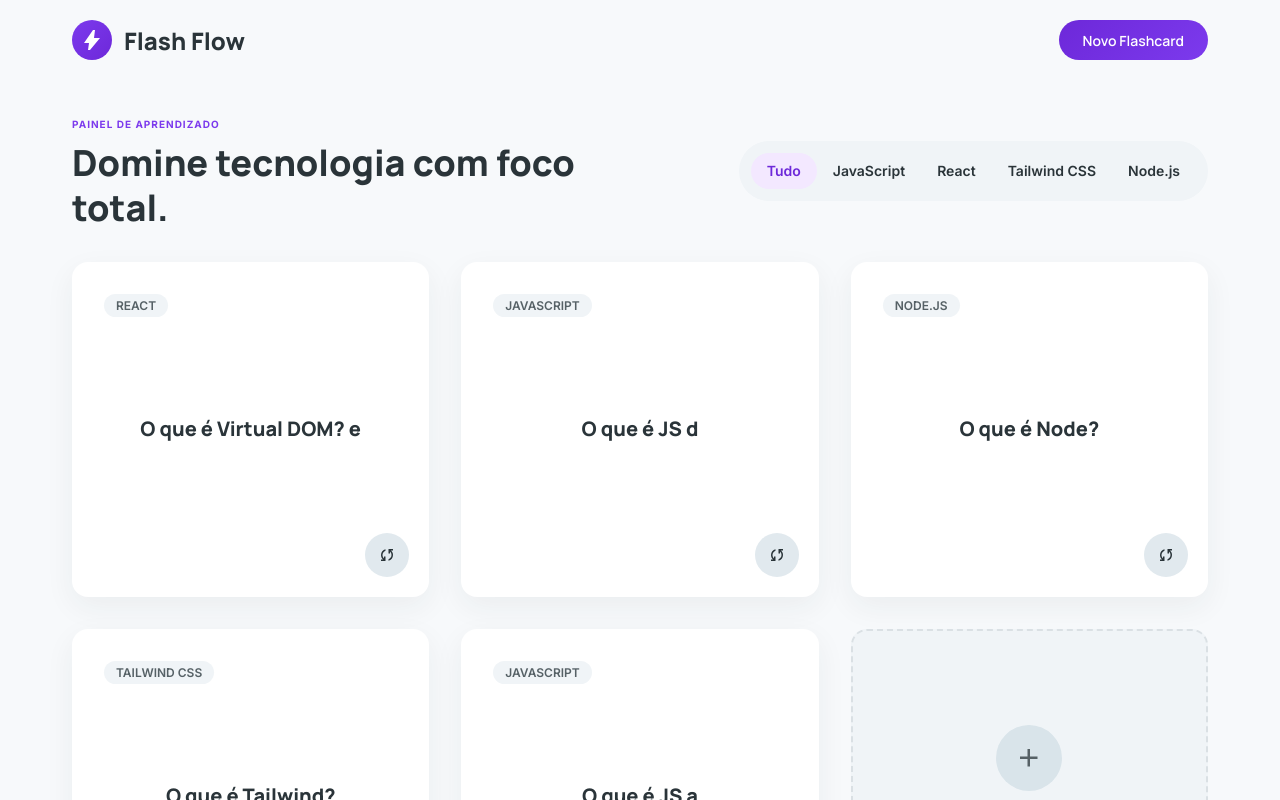
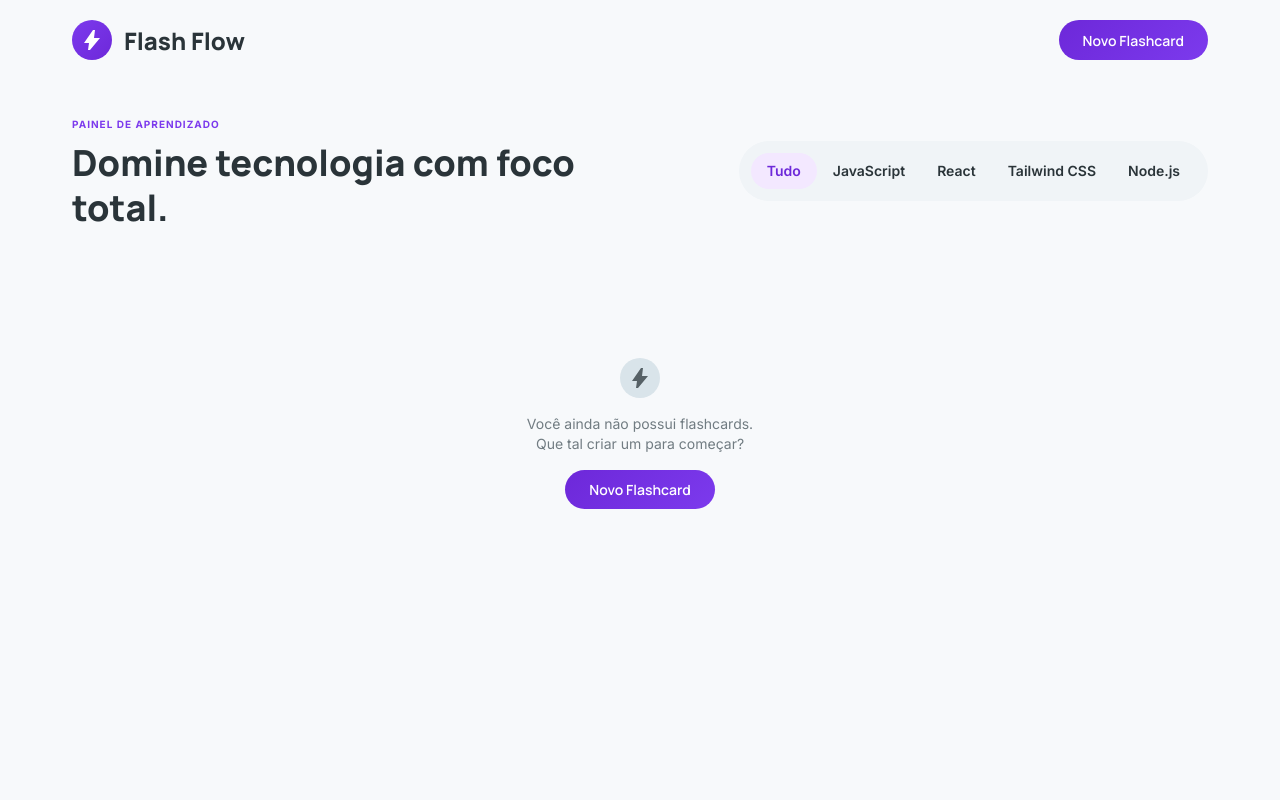
Before and after one commit to petersonmunuera/flash-flow, a React (Vite) app: page / in a window 1280 px wide. Shown: the top 800 px of the page. Built offline with nearby package versions, Linux system fonts and the light colour scheme.

Commit message:
feat: flashcard context

```diff
--- a/package.json
+++ b/package.json
@@ -11,7 +11,8 @@
   },
   "dependencies": {
     "react": "^19.2.7",
-    "react-dom": "^19.2.7"
+    "react-dom": "^19.2.7",
+    "uuid": "^14.0.1"
   },
   "devDependencies": {
     "@eslint/js": "^10.0.1",
--- a/src/App.tsx
+++ b/src/App.tsx
@@ -2,12 +2,13 @@ import { Header } from './components/Header'
 import { FilterSection } from './components/FilterSection'
 import { CardsSection } from './components/CardsSection'
 import { FilterProvider } from './contexts/filter-context'
+import { FlashcardProvider } from './contexts/flashcard-context'
 
 import './global.css'
 
 function App() {
   return (
-    <>
+    <FlashcardProvider>
       <Header />
       <main>
         <FilterProvider>
@@ -15,7 +16,7 @@ function App() {
           <CardsSection />
         </FilterProvider>
       </main>
-    </>
+    </FlashcardProvider>
   )
 }
 
--- a/src/components/AddNewFlashcard/index.tsx
+++ b/src/components/AddNewFlashcard/index.tsx
@@ -1,10 +1,22 @@
 import plusIcon from '../../assets/plus.svg'
+import { useFlashcards } from '../../hooks/useFlashcards'
+import type { FlashcardType } from '../../types/flashcard'
+import { v1 as uuid } from 'uuid'
 
 import style from './style.module.css'
 
 export function AddNewFlashcard() {
+  const { addFlashcard } = useFlashcards()
+
+  const newFlashcard: FlashcardType = {
+    id: uuid(),
+    question: 'new flashcard',
+    answer: 'answer new flashcard',
+    category: 'React'
+  }
+
   return (
-    <button className={style.container}>
+    <button className={style.container} onClick={() => addFlashcard(newFlashcard)}>
       <div className={style.plus}>
         <img src={plusIcon} alt="Adicionar" />
       </div>
--- a/src/components/CardsSection/index.tsx
+++ b/src/components/CardsSection/index.tsx
@@ -3,22 +3,23 @@ import { Flashcard } from '../Flashcard'
 import { AddNewFlashcard } from '../AddNewFlashcard'
 import { useFilter } from '../../hooks/useFilter'
 
-import { cards } from './mock'
-
 import emptyImg from '../../assets/empty.svg'
 import style from './style.module.css'
+import { useFlashcards } from '../../hooks/useFlashcards'
 
 export function CardsSection() {
   const { activeFilter } = useFilter()
-  const hasSomeCard = Boolean(cards.length)
+  const { flashcards } = useFlashcards()
+
+  const hasSomeCard = Boolean(flashcards.length)
   const filteredCards = activeFilter === 'Tudo'
-    ? cards
-    : cards.filter(card => card.category === activeFilter)
+    ? flashcards
+    : flashcards.filter(card => card.category === activeFilter)
 
   return hasSomeCard ? (
     <section className={style.gridContainer}>
       {filteredCards.map(card => (
-        <Flashcard key={card.question} card={card} />
+        <Flashcard key={card.id} card={card} />
       ))}
       <AddNewFlashcard />
     </section>
--- a/src/components/CardsSection/mock.ts
+++ /dev/null
@@ -1,31 +0,0 @@
-import type { FlashcardType } from "../../types/flashcard";
-
-export const cards: FlashcardType[] = [
-  {
-    category: "React",
-    question: "O que é Virtual DOM? e",
-    answer: "Virtual DOM é uma representação em memória do DOM real. Ele permite que bibliotecas como o React comparem mudanças de forma eficiente e atualizem apenas os elementos necessários na interface, melhorando a performance."
-  },
-  {
-    category: "JavaScript",
-    question: "O que é JS d",
-    answer: "Ele permite que bibliotecas como o React comparem mudanças de forma eficiente e atualizem apenas os elementos necessários na interface, melhorando a performance."
-  },
-  {
-    category: "Node.js",
-    question: "O que é Node?",
-    answer: "Virtual DOM é uma representação em memória do DOM real. Ele permite que bibliotecas como o React comparem mudanças de forma eficiente e atualizem apenas os elementos necessários na interface, melhorando a performance."
-  },
-  {
-    category: "Tailwind CSS",
-    question: "O que é Tailwind?",
-    answer: "Virtual DOM é uma representação em memória do DOM real. Ele permite que bibliotecas como o React comparem mudanças de forma eficiente e atualizem apenas os elementos necessários na interface, melhorando a performance."
-  },
-  {
-    category: "JavaScript",
-    question: "O que é JS a",
-    answer: "Virtual DOM é uma representação em memória do DOM real. Ele permite que bibliotecas como o React comparem mudanças de forma eficiente e atualizem apenas os elementos necessários na interface, melhorando a performance."
-  },
-]
-
-// export const cards: FlashcardType[] = []
--- a/src/components/Flashcard/index.tsx
+++ b/src/components/Flashcard/index.tsx
@@ -4,6 +4,7 @@ import editIcon from '../../assets/edit.svg'
 import deleteIcon from '../../assets/delete.svg'
 import revealIcon from '../../assets/reveal.svg'
 import style from './style.module.css'
+import { useFlashcards } from '../../hooks/useFlashcards'
 
 type FlashcardProps = {
   card: FlashcardType
@@ -11,6 +12,8 @@ type FlashcardProps = {
 
 export function Flashcard({ card }: FlashcardProps) {
   const [showAnswer, setShowAnswer] = useState<boolean>(false)
+
+  const { removeFlashcard } = useFlashcards()
 
   return (
     <article key={card.question} className={style.card}>
@@ -20,7 +23,7 @@ export function Flashcard({ card }: FlashcardProps) {
           <button>
             <img src={editIcon} alt="editar" />
           </button>
-          <button>
+          <button onClick={() => removeFlashcard(card.id)}>
             <img src={deleteIcon} alt="excluir" />
           </button>
         </div>
--- /dev/null
+++ b/src/contexts/flashcard-context.tsx
@@ -0,0 +1,40 @@
+import { createContext, useState, type ReactNode } from "react";
+import type { FlashcardType } from "../types/flashcard";
+
+type FlashcardContextType = {
+  flashcards: FlashcardType[]
+  addFlashcard: (flashcard: FlashcardType) => void
+  removeFlashcard: (id: string) => void
+}
+
+const FlashcardContext = createContext<FlashcardContextType | null>(null)
+
+type FlashcardProviderProps = {
+  children: ReactNode
+}
+
+function FlashcardProvider({ children }: FlashcardProviderProps) {
+  const [flashcards, setFlashcards] = useState<FlashcardType[]>([])
+
+  function addFlashcard(flashcard: FlashcardType) {
+    setFlashcards([...flashcards, flashcard])
+  }
+
+  function removeFlashcard(id: string) {
+    const updatedFlashcards = flashcards.filter(flashcard => flashcard.id != id)
+
+    setFlashcards(updatedFlashcards)
+  }
+
+  return (
+    <FlashcardContext.Provider value={{
+      flashcards,
+      addFlashcard,
+      removeFlashcard
+    }}>
+      {children}
+    </FlashcardContext.Provider>
+  )
+}
+
+export { FlashcardContext, FlashcardProvider }
--- /dev/null
+++ b/src/hooks/useFlashcards.tsx
@@ -0,0 +1,8 @@
+import { useContext } from "react";
+import { FlashcardContext } from "../contexts/flashcard-context";
+
+export function useFlashcards() {
+  const context = useContext(FlashcardContext)
+  if (!context) throw new Error('context must be used inside a Provider')
+  return context
+}
--- a/src/types/flashCard.ts
+++ b/src/types/flashCard.ts
@@ -1,6 +1,7 @@
 export type CategoryType = 'JavaScript' | 'React' | 'Tailwind CSS' | 'Node.js'
 
 export type FlashcardType = {
+  id: string
   category: CategoryType
   question: string
   answer: string
```
Also changed, not shown: 1 other file (tests, documents, lock files or other folders).
